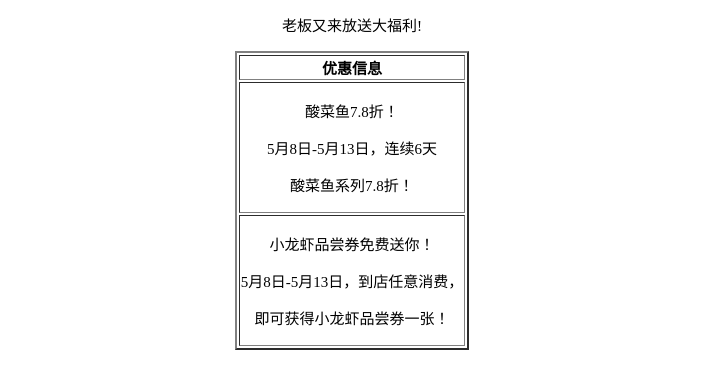
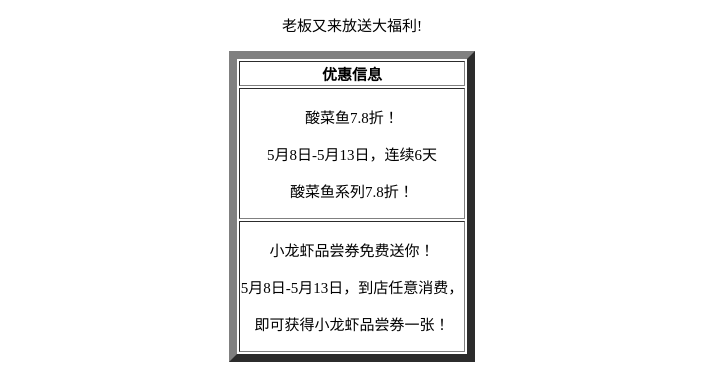
Before and after one commit to puppet2018/puppet2018.github.io2, a plain HTML site: page index.html in a window 1280 px wide. Shown: the part 2546-2916 px from the top of the page, without its empty margins (288-991 px from the left). Drawn offline with Linux system fonts and the light colour scheme.

Commit message:
Update index.html

```diff
--- a/index.html
+++ b/index.html
@@ -19,7 +19,7 @@
   <p align="center"><img src="https://puppet2018.github.io/4.jpeg"></p>
   <p align="center"><span style="font-size:15px;">如今店里又推出新花样的酸菜鱼,</span></p>
   <p align="center"><span style="font-size:15px;">老板又来放送大福利!</span> </p>
-  <table align="center" border="2">
+  <table align="center" border="8">
   <tr>
     <th><span style="font-size:15px;">优惠信息</span></th>
   </tr>
```
